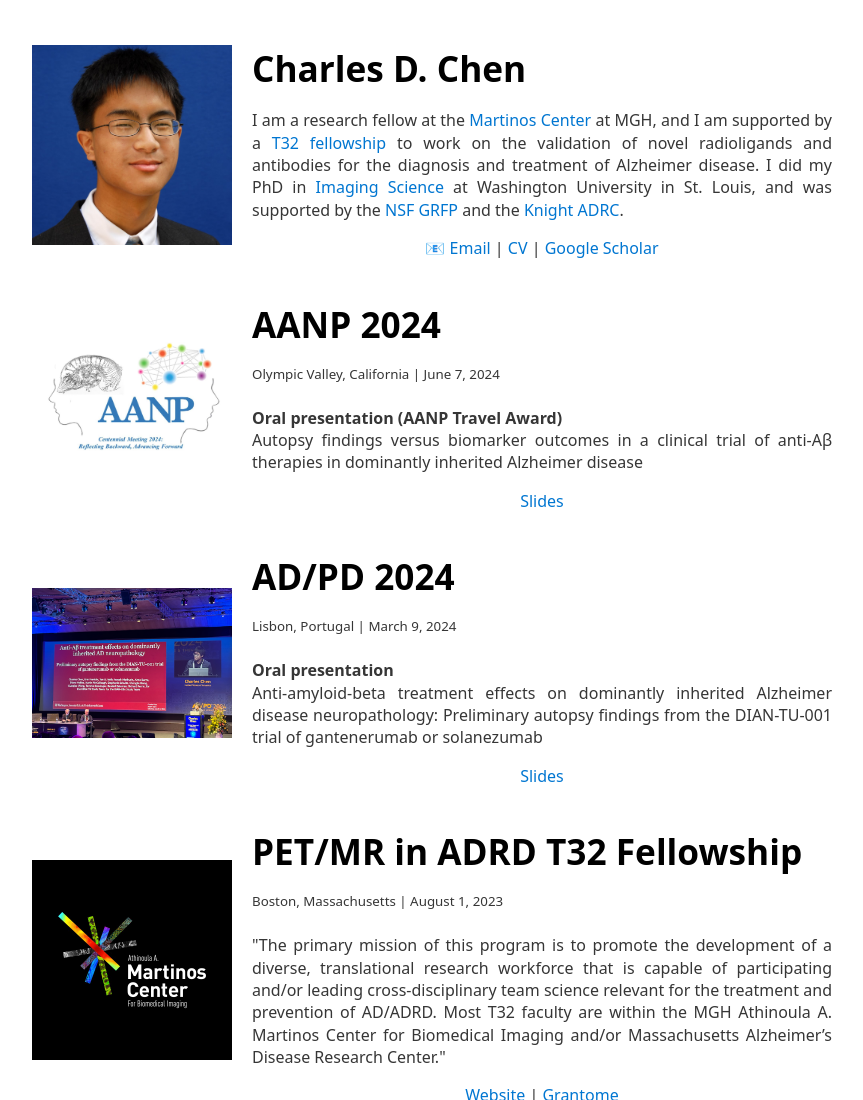
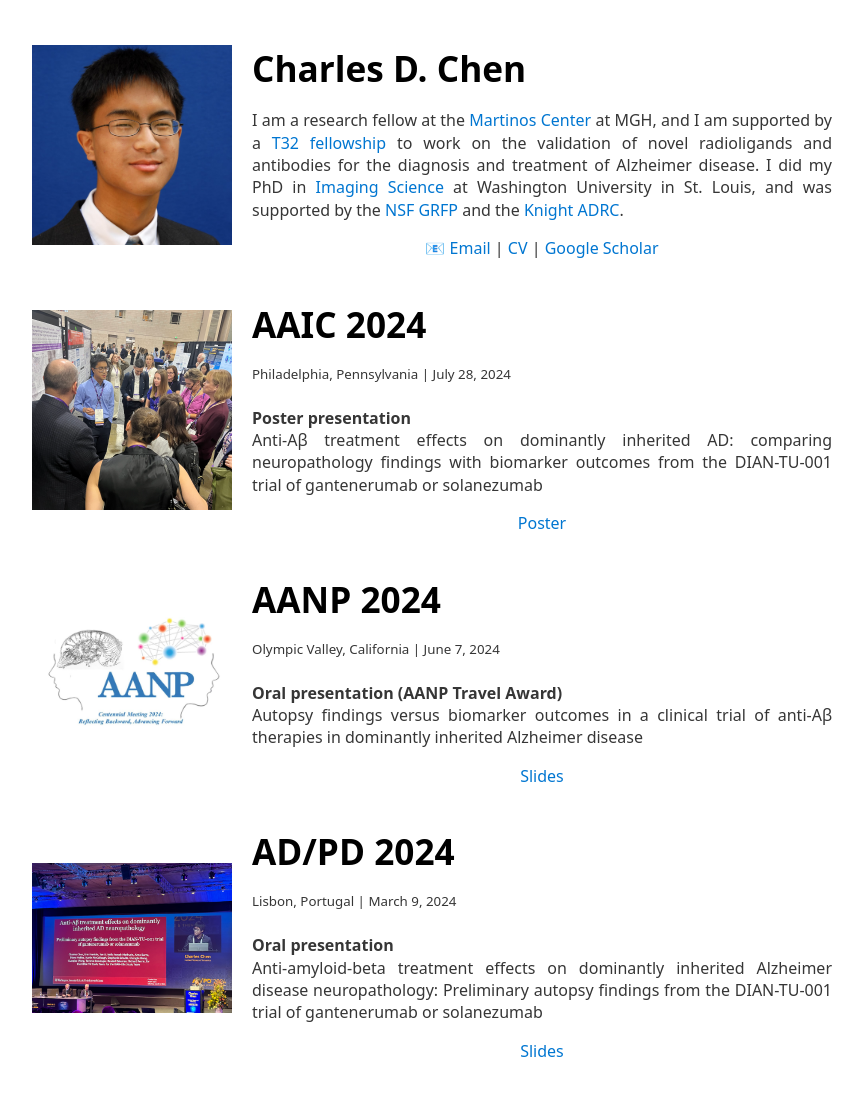
Before and after one commit to charlesdchen/charlesdchen.github.io, a plain HTML site: page index.html in a window 1280 px wide. Shown: the top 1100 px of the page, without its empty margins (208-1071 px from the left). Drawn offline with nearby package versions, Linux system fonts and the light colour scheme.

Commit message:
Add files via upload

```diff
--- a/index.html
+++ b/index.html
@@ -42,6 +42,20 @@
                 <a href="mailto:cdchen@wustl.edu">Email</a> |
                 <a href="papers/resume.pdf">CV</a> |
                 <a href="https://scholar.google.com/citations?user=FiDgm_MAAAAJ&hl=en">Google Scholar</a>
+            </p>
+        </div>
+    </div>
+
+    <div class="container">
+        <div class="img">
+            <img src="images/AAIC 2024.png">
+        </div>
+        <div class="text">
+            <h1>AAIC 2024</h1>
+            <p><sup>Philadelphia, Pennsylvania | July 28, 2024</sup></p>
+            <p style="text-align:justify"><b>Poster presentation</b> <br> Anti-Aβ treatment effects on dominantly inherited AD: comparing neuropathology findings with biomarker outcomes from the DIAN-TU-001 trial of gantenerumab or solanezumab</p>
+            <p style="text-align:center">
+                <a href="papers/AAIC 2024.pdf">Poster</a>
             </p>
         </div>
     </div>
```
